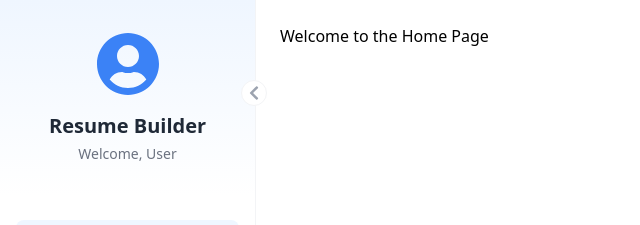
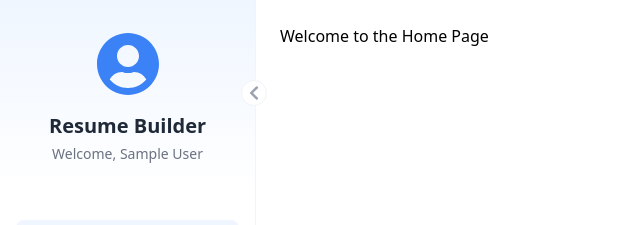
Before and after one commit to S-KABILAN/resumeBuilder, a React (Vite) app in the folder frontend/: page /dashboard in a window 1280 px wide. Shown: the top 225 px of the page, without its empty margins (0-640 px from the left). Built offline with nearby package versions, Linux system fonts and the light colour scheme; sample sign-in values are in the browser's storage.

Commit message:
Logout-Name-Implemented

```diff
--- a/frontend/src/components/ui/sidebar.jsx
+++ b/frontend/src/components/ui/sidebar.jsx
@@ -11,7 +11,7 @@ import {
   FaChevronRight,
 } from "react-icons/fa";
 
-const Sidebar = ({ onMenuClick }) => {
+const Sidebar = ({ onMenuClick, userName, onLogout }) => {
   const [activeItem, setActiveItem] = useState("Home");
   const [isExpanded, setIsExpanded] = useState(true);
 
@@ -62,7 +62,7 @@ const Sidebar = ({ onMenuClick }) => {
             <h1 className="text-xl font-semibold text-gray-800 text-center">
               Resume Builder
             </h1>
-            <p className="text-gray-500 text-sm mt-1">Welcome, User</p>
+            <p className="text-gray-500 text-sm mt-1">Welcome, {userName}</p>
           </>
         )}
       </div>
@@ -94,7 +94,7 @@ const Sidebar = ({ onMenuClick }) => {
       </nav>
       <div className={`px-4 py-6 ${isExpanded ? "" : "px-2"}`}>
         <button
-          onClick={() => handleMenuClick("Logout")}
+          onClick={onLogout}
           className={`w-full bg-white text-gray-600 border border-gray-200 py-2 px-4 rounded-lg hover:bg-gray-50 transition duration-300 flex items-center justify-center space-x-2 text-sm font-medium ${
             isExpanded ? "" : "px-0"
           }`}
--- a/frontend/src/pages/Page.jsx
+++ b/frontend/src/pages/Page.jsx
@@ -9,6 +9,8 @@ import SkillsForm from "../components/forms/SkillsForm";
 import ProjectsForm from "../components/forms/ProjectsForm";
 import CertificationsForm from "../components/forms/CertificationsForm";
 import PersonalInfoForm from "../components/forms/PersonalInfoForm";
+import { useNavigate } from "react-router-dom"; // Import useNavigate from react-router-dom
+
 
 import ResumePreviewLayout1 from "../components/ResumePreviewLayout1";
 import ResumePreviewLayout2 from "../components/ResumePreviewLayout2";
@@ -31,6 +33,8 @@ const Page = () => {
   const [selectedItem, setSelectedItem] = useState("Home");
   const [activeSection, setActiveSection] = useState("PersonalInfo");
   const [selectedLayout, setSelectedLayout] = useState("Layout2");
+
+  const navigate = useNavigate(); // Initialize useNavigate hook
 
   const [formData, setFormData] = useState({
     personal: {
@@ -165,7 +169,9 @@ const saveResume = async () => {
         // Update the existing resume in the savedResumes state
         setSavedResumes((prevResumes) =>
           prevResumes.map((resume) =>
-          resume._id === editingResumeId ? { ...resume, ...resumeData } : resume
+            resume._id === editingResumeId
+              ? { ...resume, ...resumeData }
+              : resume
           )
         );
       } else {
@@ -603,9 +609,25 @@ const loadResumeForEditing = (resumeId) => {
     }
   };
 
+  const storedUserData = localStorage.getItem("user");
+  let userName = "User "; // Default name
+  if (storedUserData) {
+    const userData = JSON.parse(storedUserData);
+    userName = userData.name; // Assuming the user object has a 'name' property
+  }
+
+    const handleLogout = () => {
+      localStorage.removeItem("user"); // Clear user data
+      navigate("/login"); // Redirect to the login page
+    };
+
   return (
     <div className="flex h-screen">
-      <Sidebar onMenuClick={handleMenuClick} />
+      <Sidebar
+        onMenuClick={handleMenuClick}
+        userName={userName}
+        onLogout={handleLogout}
+      />
       <main className="flex-grow p-6">{renderContent()}</main>
     </div>
   );
```
Lines whose indentation alone changed are shown as unchanged.
